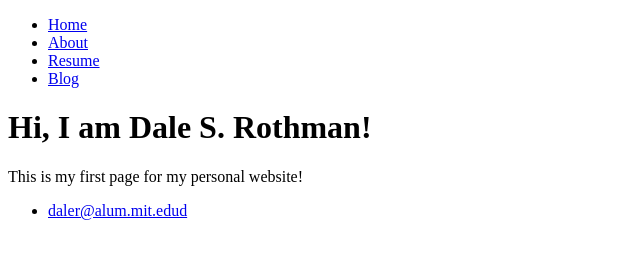
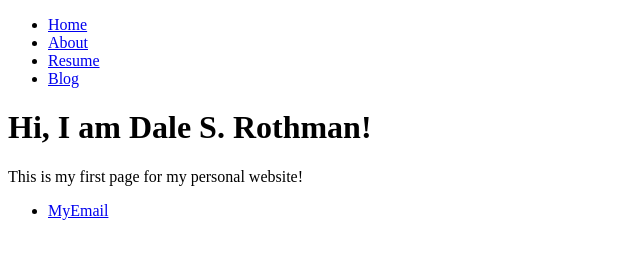
Before and after one commit to daler6/daler6, a plain HTML site: page index.html in a window 1280 px wide. Shown: the whole page, without its empty margins (0-640 px from the left). Drawn offline with Linux system fonts and the light colour scheme.

Commit message:
Update index.html

```diff
--- a/index.html
+++ b/index.html
@@ -20,7 +20,7 @@
    </div>
    <footer>
    <ul>
-     <li><a href=”mailto:daler@alum.mit”>daler@alum.mit.edud</a></li>
+     <li><a href=”mailto:daler@alum.mit”>MyEmail</a></li>
    </ul>
    </footer>
  </body>
```
